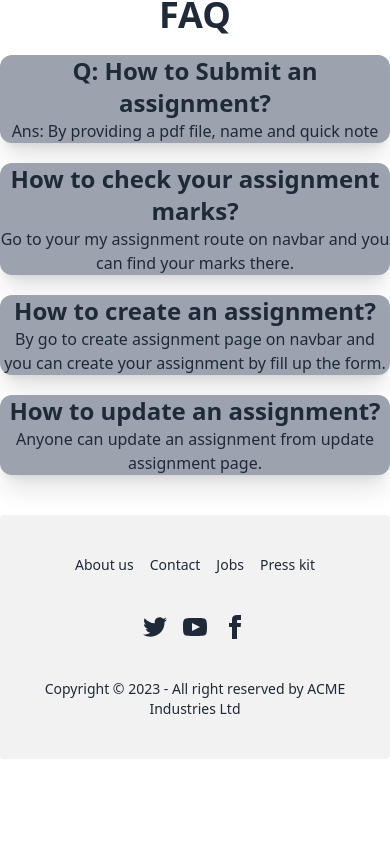
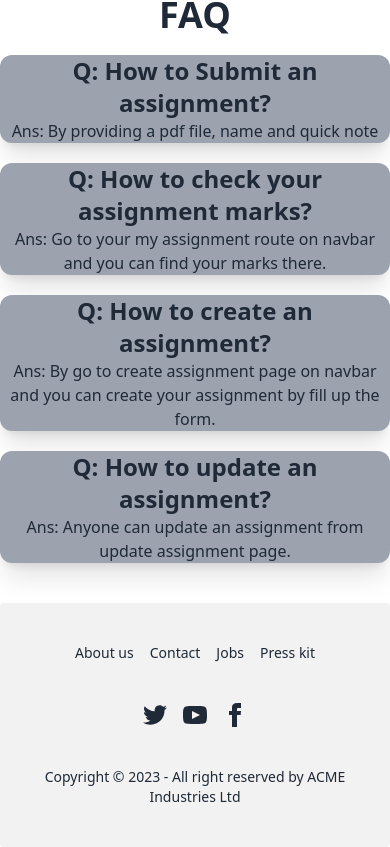
Before and after one commit to Farhad-Hossain-45/Study-Together, a React (Vite) app: page / in a window 390 px wide. Shown: the part 2279-3126 px from the top of the page. Before the commit the page ends 3038 px from the top, so only its background shows below. Built offline with nearby package versions, Linux system fonts and the light colour scheme; no server answers.

Commit message:
added marks page with responsive

```diff
--- a/src/Pages/Assignments/Assignments.jsx
+++ b/src/Pages/Assignments/Assignments.jsx
@@ -6,6 +6,7 @@ import { AuthContext } from '../../components/AuthProvider/AuthProvider';
 
 const Assignments = () => {
     const [assignments,setAssignments] = useState([])
+    const [filterDifficulty,setFilterDifficulty] = useState('')
     const {loading} = useContext(AuthContext)
    useEffect(()=>{
     fetch('http://localhost:5001/assignments')
@@ -15,10 +16,25 @@ const Assignments = () => {
     })
    },[])
    console.log(assignments)
+   const filterAssignments = () => {
+    if (filterDifficulty) {
+      const filteredAssignments = assignments.filter((assignment) => assignment.difficulty === filterDifficulty);
+      setAssignments(filteredAssignments);
+    }
+  };
     return (
         <div>
             <h2 className='text-4xl font-bold text-center mt-8'>Our Assignment</h2>
-
+            <select className='btn mt-4 btn-secondary'
+        value={filterDifficulty}
+        onChange={(e) => setFilterDifficulty(e.target.value)}
+      >
+        <option value="">All</option>
+        <option value="easy">Easy</option>
+        <option value="medium">Medium</option>
+        <option value="hard">Hard</option>
+      </select>
+      <button className='btn btn-outline ml-4' onClick={filterAssignments}>Filter</button>
             {
                 loading ? <span className="loading loading-spinner loading-lg"></span> :
             <div className='grid grid-cols-1 md:grid-cols-3 gap-5'>
--- a/src/Pages/Faq/Faq.jsx
+++ b/src/Pages/Faq/Faq.jsx
@@ -23,16 +23,16 @@ const Faq = () => {
                         <p>Ans: By providing a pdf file, name and quick note</p>
                     </div>
                     <div className='text-center shadow-xl bg-gray-400 rounded-xl'>
-                        <p className='text-2xl font-semibold'>How to check your assignment marks?</p>
-                        <p>Go to your my assignment route on navbar and you can find your marks there.</p>
+                        <p className='text-2xl font-semibold'>Q: How to check your assignment marks?</p>
+                        <p>Ans: Go to your my assignment route on navbar and you can find your marks there.</p>
                     </div>
                     <div className='text-center shadow-xl bg-gray-400 rounded-xl'>
-                        <p className='text-2xl font-semibold'>How to create an assignment?</p>
-                        <p>By go to create assignment page on navbar and you can create your assignment by fill up the form.</p>
+                        <p className='text-2xl font-semibold'>Q: How to create an assignment?</p>
+                        <p>Ans: By go to create assignment page on navbar and you can create your assignment by fill up the form.</p>
                     </div>
                     <div className='text-center shadow-xl bg-gray-400 rounded-xl'>
-                        <p className='text-2xl font-semibold'>How to update an assignment?</p>
-                        <p>Anyone can update an assignment from update assignment page.</p>
+                        <p className='text-2xl font-semibold'>Q: How to update an assignment?</p>
+                        <p>Ans: Anyone can update an assignment from update assignment page.</p>
                     </div>
                 </div>
 
--- a/src/Pages/Marks/Marks.jsx
+++ b/src/Pages/Marks/Marks.jsx
@@ -46,7 +46,7 @@ const Marks = () => {
 
     return (
         <div>
-            <h2>this is marks page:{_id}</h2>
+
             <div className='bg-gray-400'>
                 <form className='text-center mt-10' onSubmit={handleGiveMarks}>
                 <p className="text-lg font-semibold text-white">Pdf URL</p>
--- a/src/Pages/MyAssignments/MyAssignment.jsx
+++ b/src/Pages/MyAssignments/MyAssignment.jsx
@@ -1,12 +1,47 @@
+/* eslint-disable react/prop-types */
 /* eslint-disable no-unused-vars */
-import React from 'react';
+
+
+import { useEffect, useState } from "react";
+// import { useLoaderData } from "react-router-dom";
+
+
 
 // eslint-disable-next-line react/prop-types
 const MyAssignment = ({assignment}) => {
-    const { _id ,title, description, marks, type,image,date} = assignment || {}
+    const { _id ,title, description, marks, type,image,date,pdfUrl,node,} = assignment || {}
+    const [assignments,setAssignments] = useState([])
+    useEffect(()=>{
+        fetch('http://localhost:5001/giveAssignment')
+        .then(res => res.json())
+        .then(data => {
+            setAssignments(data)
+        })
+    },[])
+        // console.log(assignments)
+    // const data = useLoaderData()
+    // const {feedback} = data
+
+
     return (
         <div>
-            <h2>{title}</h2>
+            {
+                assignments.map(item => <div key={item._id} className="card w-96 bg-base-100 shadow-xl">
+                <figure className="px-10 pt-10">
+                  {/* <img src="/images/stock/photo-1606107557195-0e29a4b5b4aa.jpg" alt="Shoes" className="rounded-xl" /> */}
+                  <iframe src={pdfUrl}></iframe>
+                </figure>
+                <div className="card-body items-center text-center">
+                  <h2 className="card-title">{title}</h2>
+                  <p>Marks: {marks}/{item.marks}</p>
+                  <p>Feedback: {item.feedback}</p>
+                  <div className="card-actions">
+
+                  </div>
+                </div>
+              </div>)
+            }
+
         </div>
     );
 };
--- a/src/Pages/MyAssignments/MyAssignments.jsx
+++ b/src/Pages/MyAssignments/MyAssignments.jsx
@@ -29,13 +29,16 @@ const MyAssignments = () => {
 
    console.log(filterData)
     console.log(data)
+
     return (
         <div>
-            <h2>this is my assignments page</h2>
 
+
+                    <div className='grid grid-cols-1 md:grid-cols-2 gap-5'>
                     {
                     filterData.map(assignment => <MyAssignment key={assignment._id} assignment ={assignment}></MyAssignment>)
                     }
+                    </div>
 
 
         </div>
```
Also changed, not shown: src/Router/Router.jsx (+7 -1 lines), 1 other file (tests, documents, lock files or other folders).
